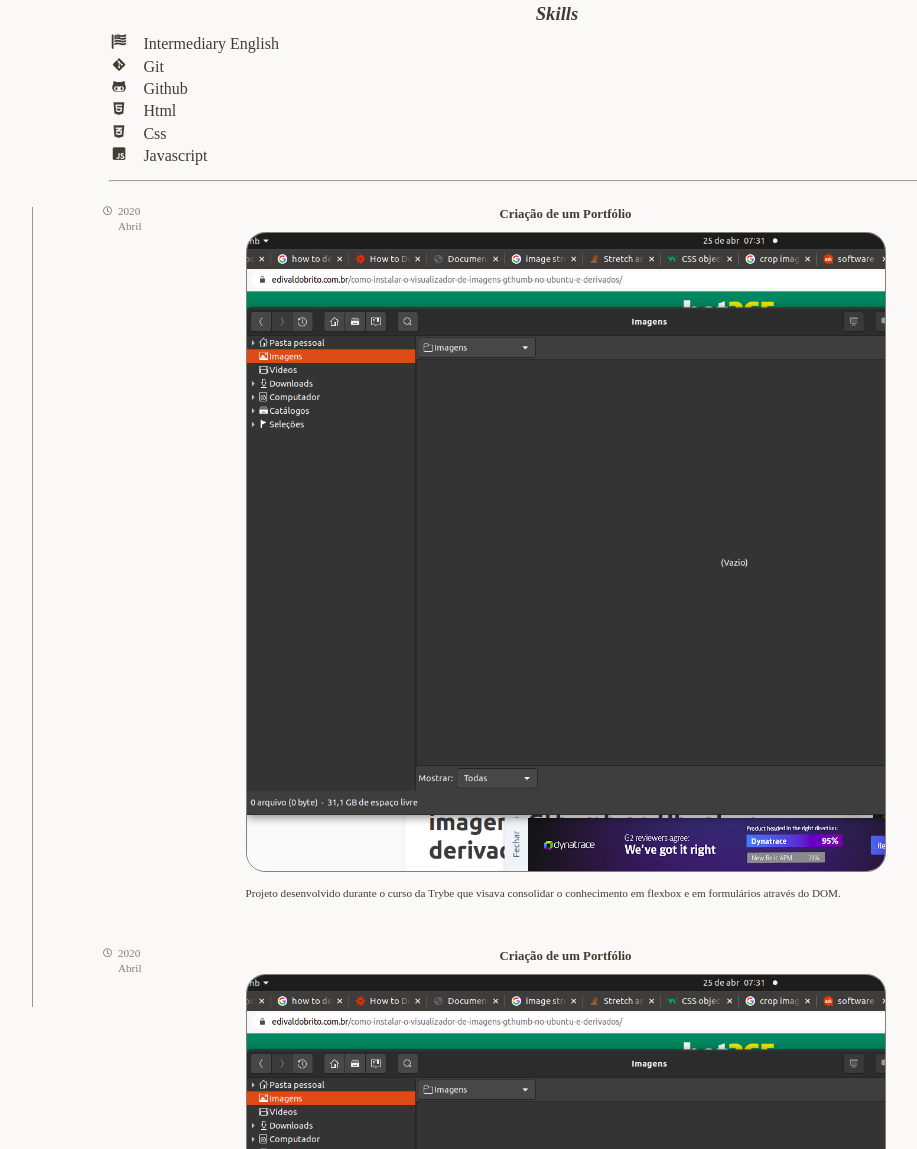
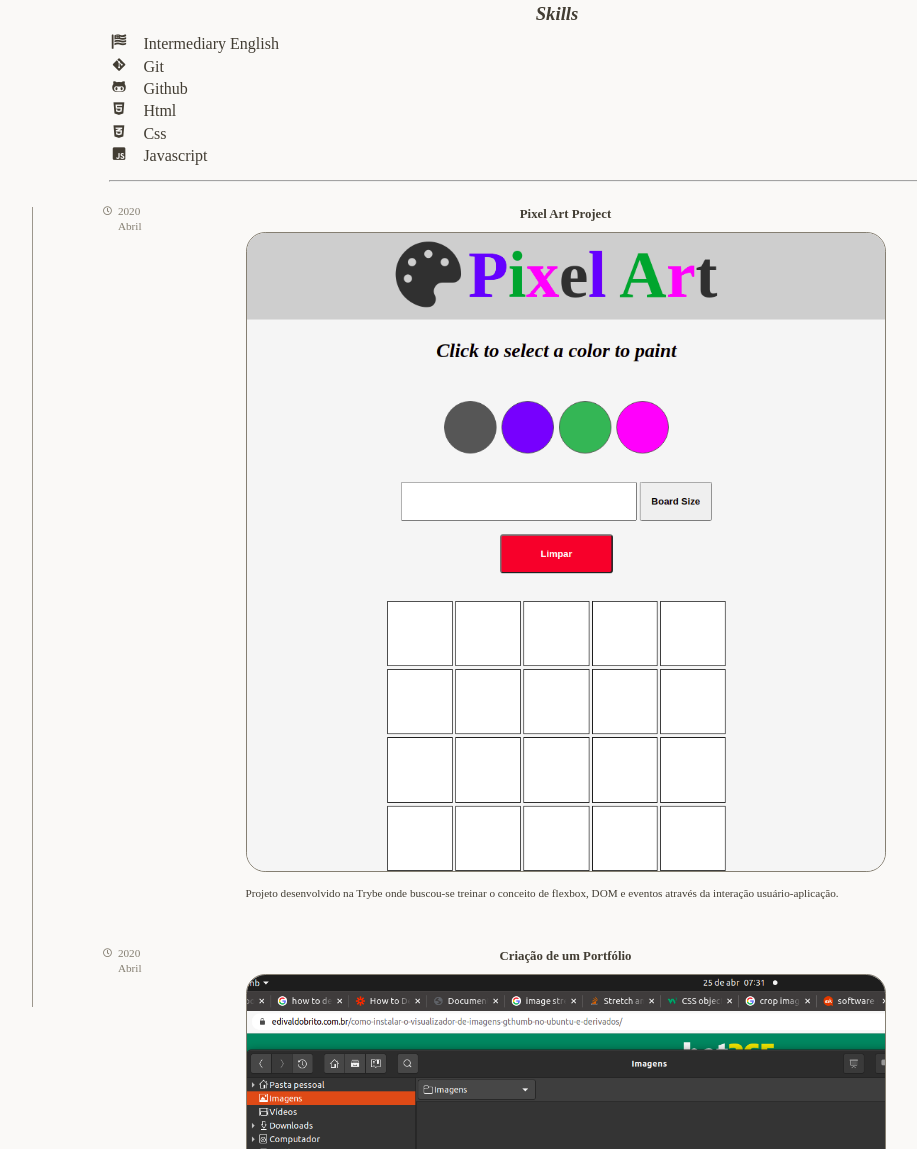
Before and after one commit to LeoFuna/LeoFuna.github.io, a plain HTML site: page index.html in a window 1280 px wide. Shown: the part 363-1512 px from the top of the page, without its empty margins (83-1000 px from the left). Drawn offline with Linux system fonts and the light colour scheme.

Commit message:
[REFA] inicio de colocação de um dos projetos pessoais

```diff
--- a/index.html
+++ b/index.html
@@ -129,12 +129,12 @@
         </div>
         <!-- Bloco com descritivo do evento -->
         <div class='timeline-event'>
-          <h3>Criação de um Portfólio</h3>
+          <h3>Pixel Art Project</h3>
           <div>
             <a href="https://leofuna.github.io/Project-pixels-art/">
-              <img class="timeline-image" src="/images/teste.png" alt="">
+              <img class="timeline-image" src="/images/PixelArtProject.png" alt="Pixel Art Project">
             </a>
-            <p>Projeto desenvolvido durante o curso da Trybe que visava consolidar o conhecimento em flexbox e em formulários através do DOM.</p>
+            <p>Projeto desenvolvido na Trybe onde buscou-se treinar o conceito de flexbox, DOM e eventos através da interação usuário-aplicação. </p>
           </div>
         </div>
       </div>
```
Also changed, not shown: images/PixelArtProject.png (added).
